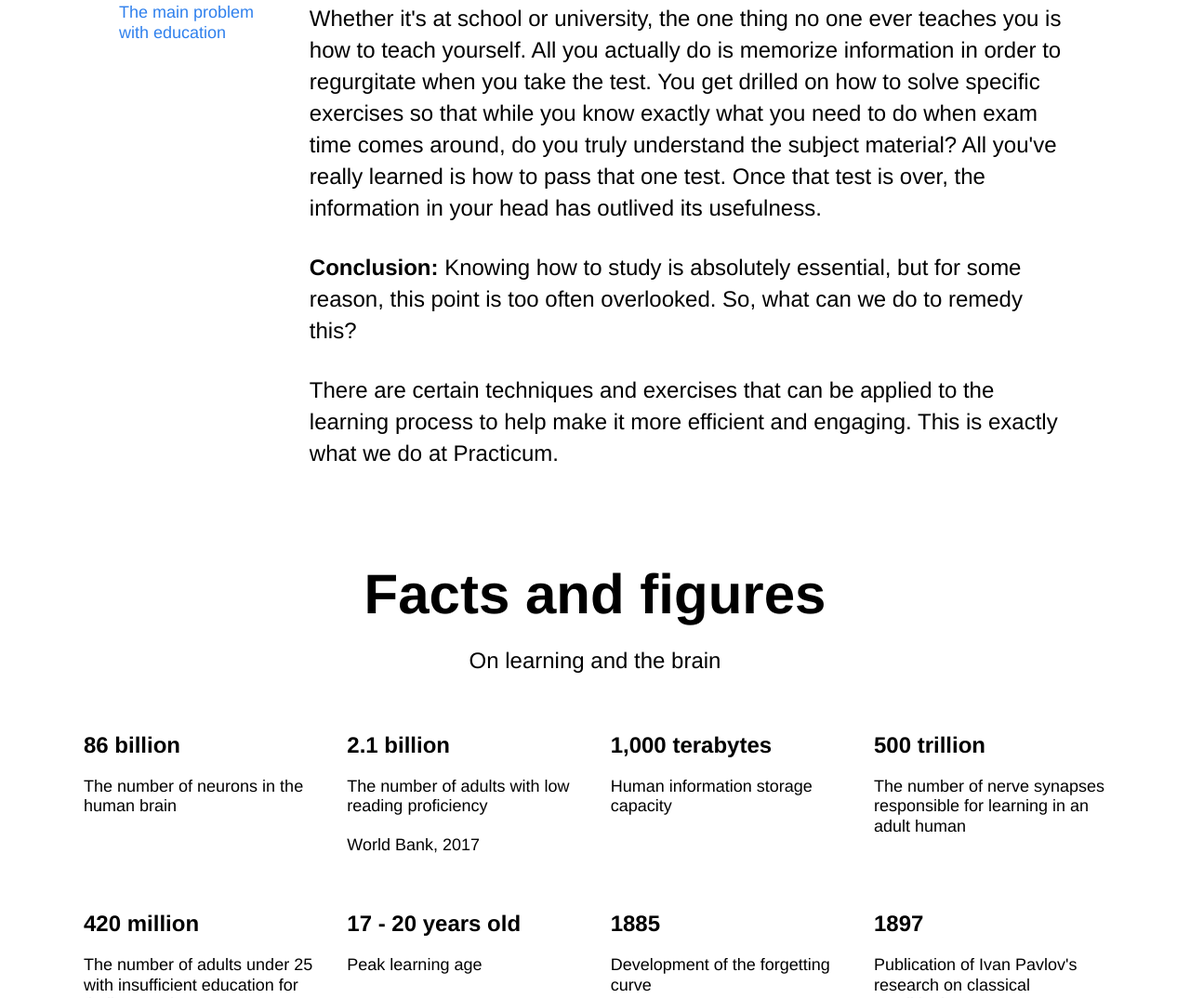
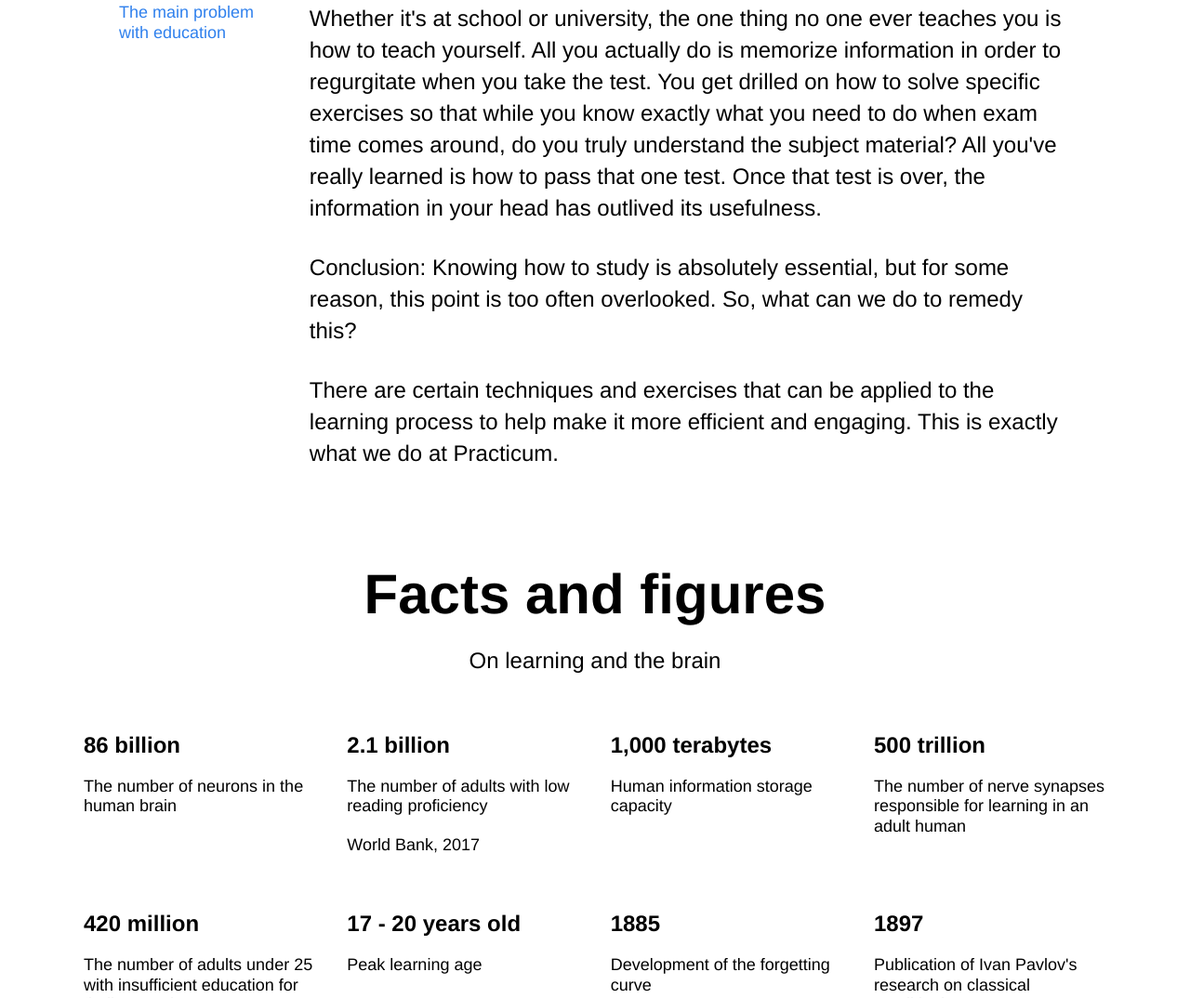
Before and after one commit to Brat-medved/Project-1, a plain HTML site: page index.html in a window 1280 px wide. Shown: the part 853-1927 px from the top of the page at 93% size. Drawn offline with Linux system fonts and the light colour scheme; files that its build step writes are made by us from their sources.

Commit message:
Update index.html

```diff
--- a/index.html
+++ b/index.html
@@ -25,7 +25,7 @@
                             All you actually do is memorize information in order to regurgitate when you take the test.
                             You get drilled on how to solve specific exercises so that while you know exactly what you need to do when exam time comes around, do you truly understand the subject material? All you've really learned is how to pass that one test.
                             Once that test is over, the information in your head has outlived its usefulness.</p>
-                        <p class="two-columns__paragraph"><span class="two-columns__span-bold">Conclusion:</span> Knowing how to study is absolutely essential, but for some reason, this point is too often overlooked.
+                        <p class="two-columns__paragraph"><span class="two-columns__span-accent">Conclusion:</span> Knowing how to study is absolutely essential, but for some reason, this point is too often overlooked.
                             So, what can we do to remedy this?</p>
                         <p class="two-columns__paragraph">There are certain techniques and exercises that can be applied to the learning process to help make it more efficient and engaging. This is exactly what we do at Practicum.</p>
                     </div>
```
